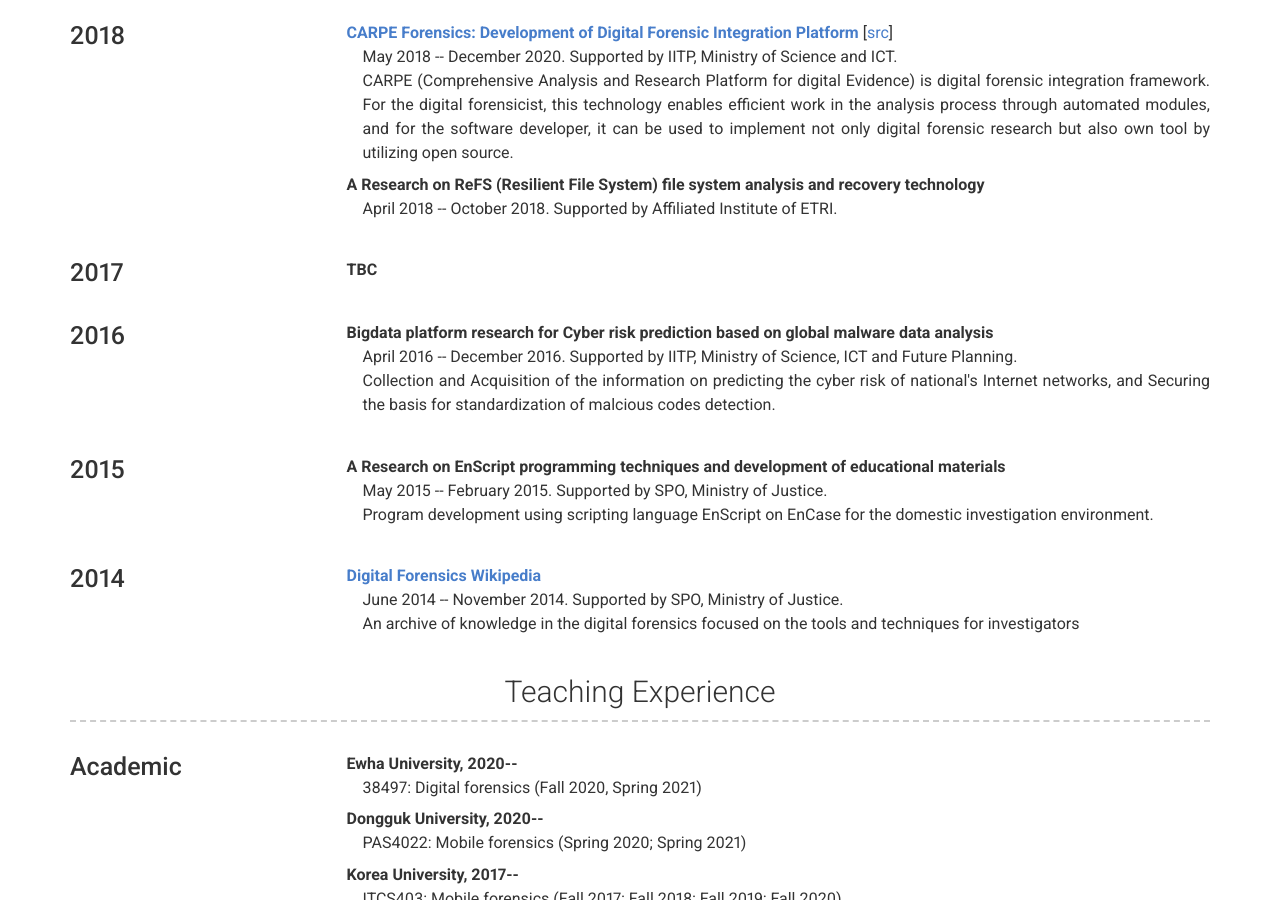
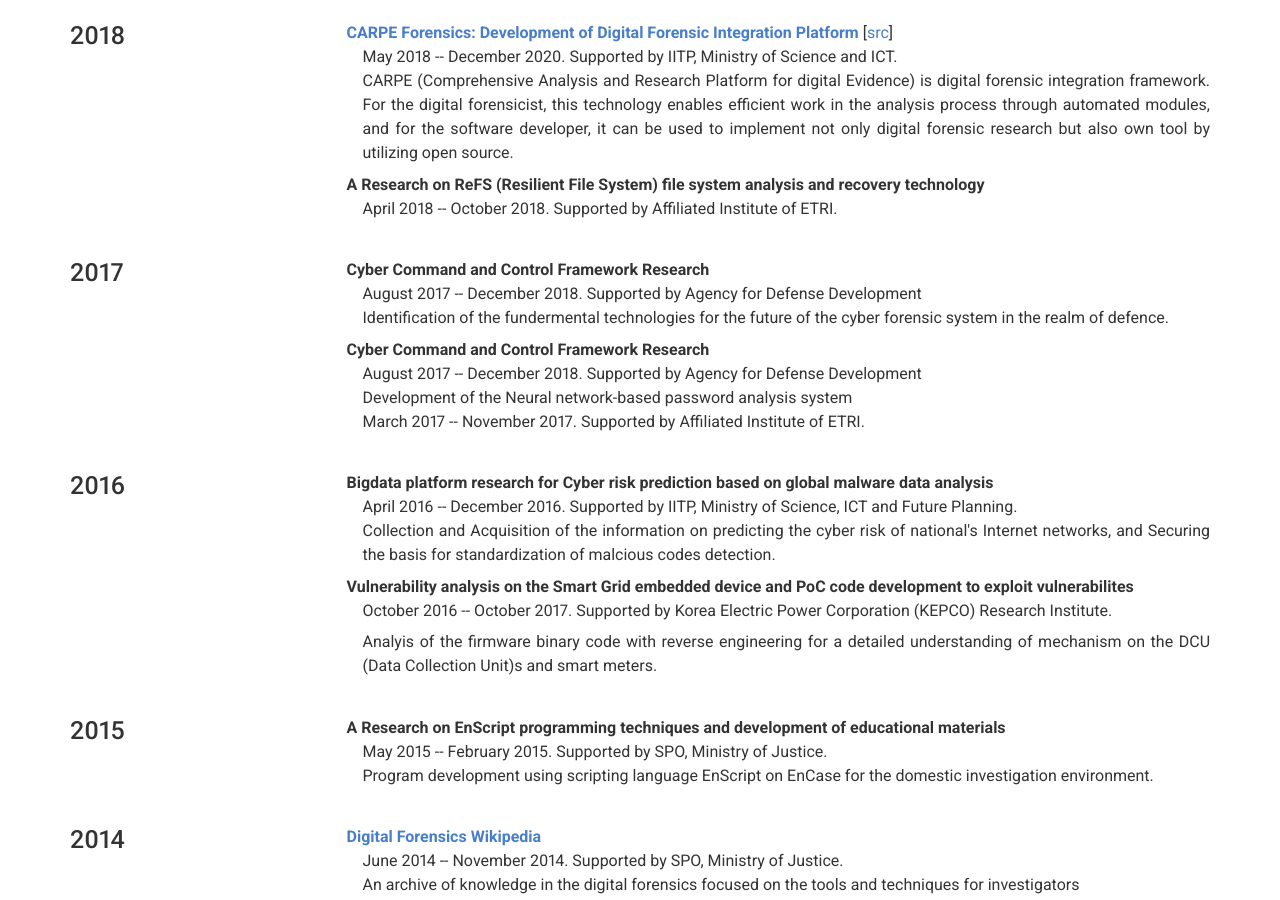
Before and after one commit to JaehyeokHan/jaehyeokhan.github.io, a Jekyll site: the page built from index.md, in a window 1280 px wide and 900 px high, scrolled down 1065 px. Built offline with Jekyll 4.4.1, drawn with Linux system fonts in a browser that asks for light colours; nearby versions of some CDN libraries.

Commit message:
Update _config.yml

```diff
--- a/_config.yml
+++ b/_config.yml
@@ -110,7 +110,14 @@ content:
       - layout: left
         title: 2017
         description: | # this will include new lines to allow paragraphs
-          <p style="text-indent: -1em;"><b>TBC</b></p>
+          <p style="text-indent: -1em;"><b>Cyber Command and Control Framework Research</b>
+          <br>August 2017 -- December 2018. Supported by Agency for Defense Development
+          <br>Identification of the fundermental technologies for the future of the cyber forensic system in the realm of defence.</p>
+          <p style="text-indent: -1em;"><b>Cyber Command and Control Framework Research</b>
+          <br>August 2017 -- December 2018. Supported by Agency for Defense Development
+          <br>Development of the Neural network-based password analysis system
+          <br>March 2017 -- November 2017. Supported by Affiliated Institute of ETRI.
+          </p>
 
       - layout: left
         title: 2016
@@ -118,6 +125,9 @@ content:
           <p style="text-indent: -1em;"><b>Bigdata platform research for Cyber risk prediction based on global malware data analysis</b>
           <br>April 2016 -- December 2016. Supported by IITP, Ministry of Science, ICT and Future Planning.
           <br>Collection and Acquisition of the information on predicting the cyber risk of national's Internet networks, and Securing the basis for standardization of malcious codes detection.</p>
+          <p style="text-indent: -1em;"><b>Vulnerability analysis on the Smart Grid embedded device and PoC code development to exploit vulnerabilites</b>
+          <br>October 2016 -- October 2017. Supported by Korea Electric Power Corporation (KEPCO) Research Institute.
+          <br></p> Analyis of the firmware binary code with reverse engineering for a detailed understanding of mechanism on the DCU (Data Collection Unit)s and smart meters.
 
       - layout: left
         title: 2015
```
